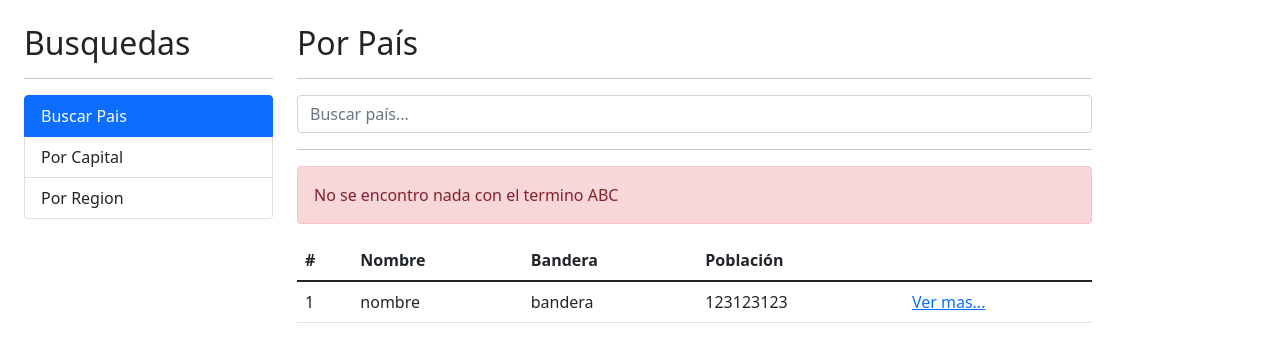
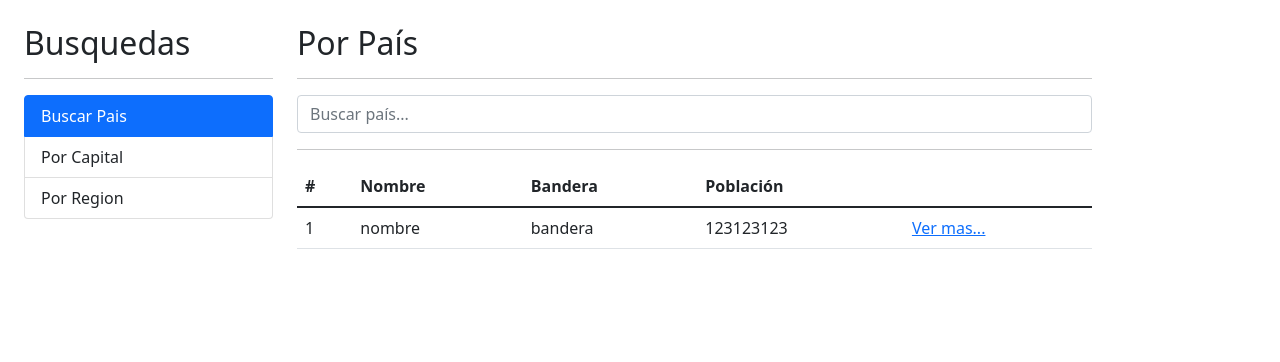
Before and after one commit to santtiago49/03-angular-paisesApp, an Angular app: page / in a window 1280 px wide. Shown: the top 362 px of the page. Built offline with nearby package versions, Linux system fonts and the light colour scheme.

Commit message:
Manejo de errores

```diff
--- a/src/app/pais/pages/por-pais/por-pais.component.html
+++ b/src/app/pais/pages/por-pais/por-pais.component.html
@@ -15,11 +15,13 @@
 <hr>
 
 
-<div class="alert alert-danger">
-No se encontro nada con el termino ABC
+<div *ngIf="hayError"
+    class="alert alert-danger">
+    No se encontro nada con el termino {{ termino }}
 </div>
 
-<div class="row">
+<div *ngIf="!hayError"
+    class="row">
     <div class="col">
         <table class="table table-hover">
             <thead>
--- a/src/app/pais/pages/por-pais/por-pais.component.ts
+++ b/src/app/pais/pages/por-pais/por-pais.component.ts
@@ -9,13 +9,22 @@
 export class PorPaisComponent {
 
   termino: string = '';
+  hayError: boolean = false;
 
   constructor( private paisService: PaisService) { }
 
   buscar(){
+    this.hayError = false;
+
     console.log(this.termino);
-    this.paisService.buscarPais(this.termino).subscribe( resp => {
-      console.log(resp);
-    })
+
+    this.paisService.buscarPais(this.termino)
+      .subscribe({
+        next: (resp) => { console.log(resp)},
+        error: (err) => {
+          this.hayError = true;
+          console.info(err)
+        }
+      })
   }
 }
```
